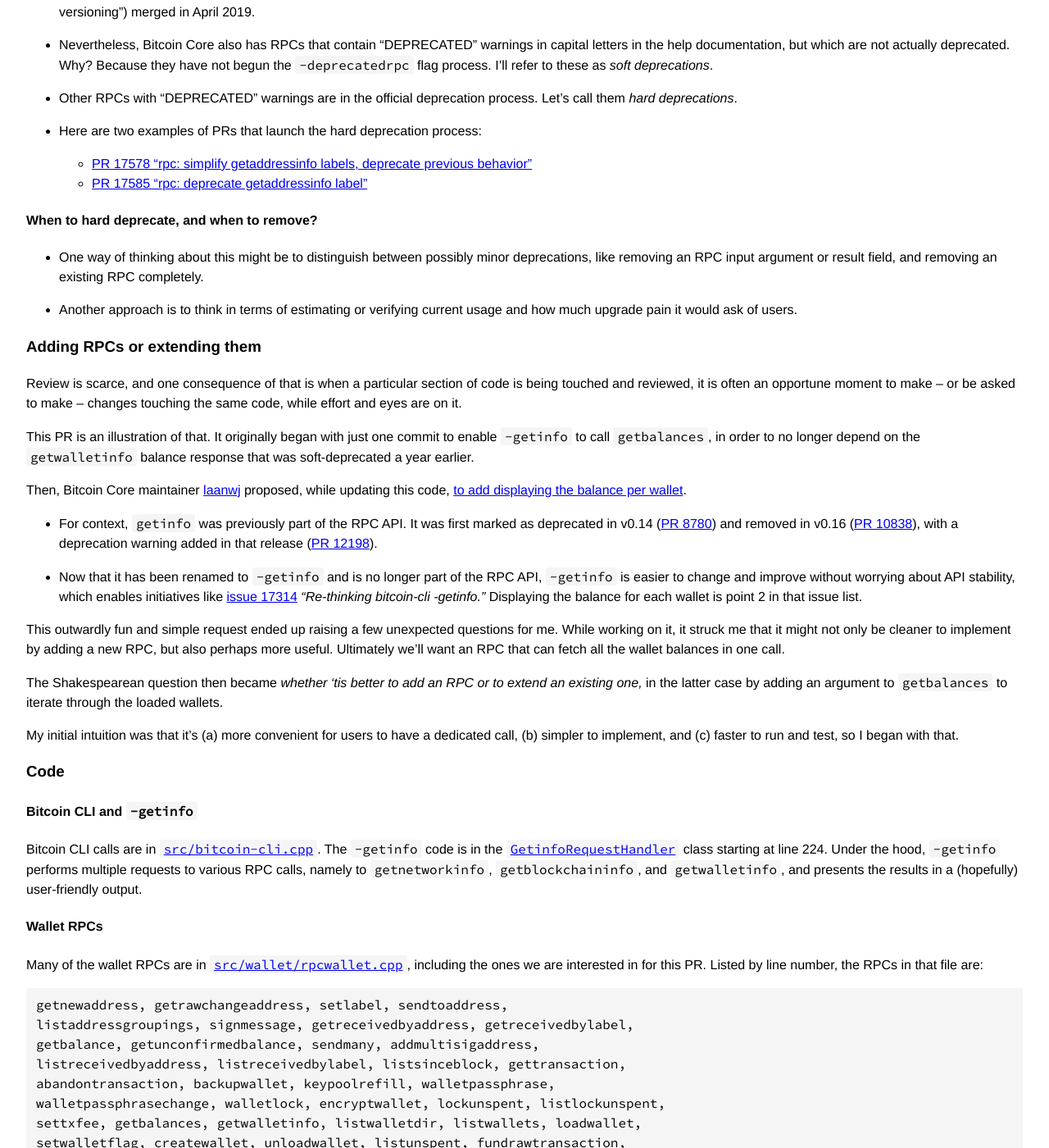
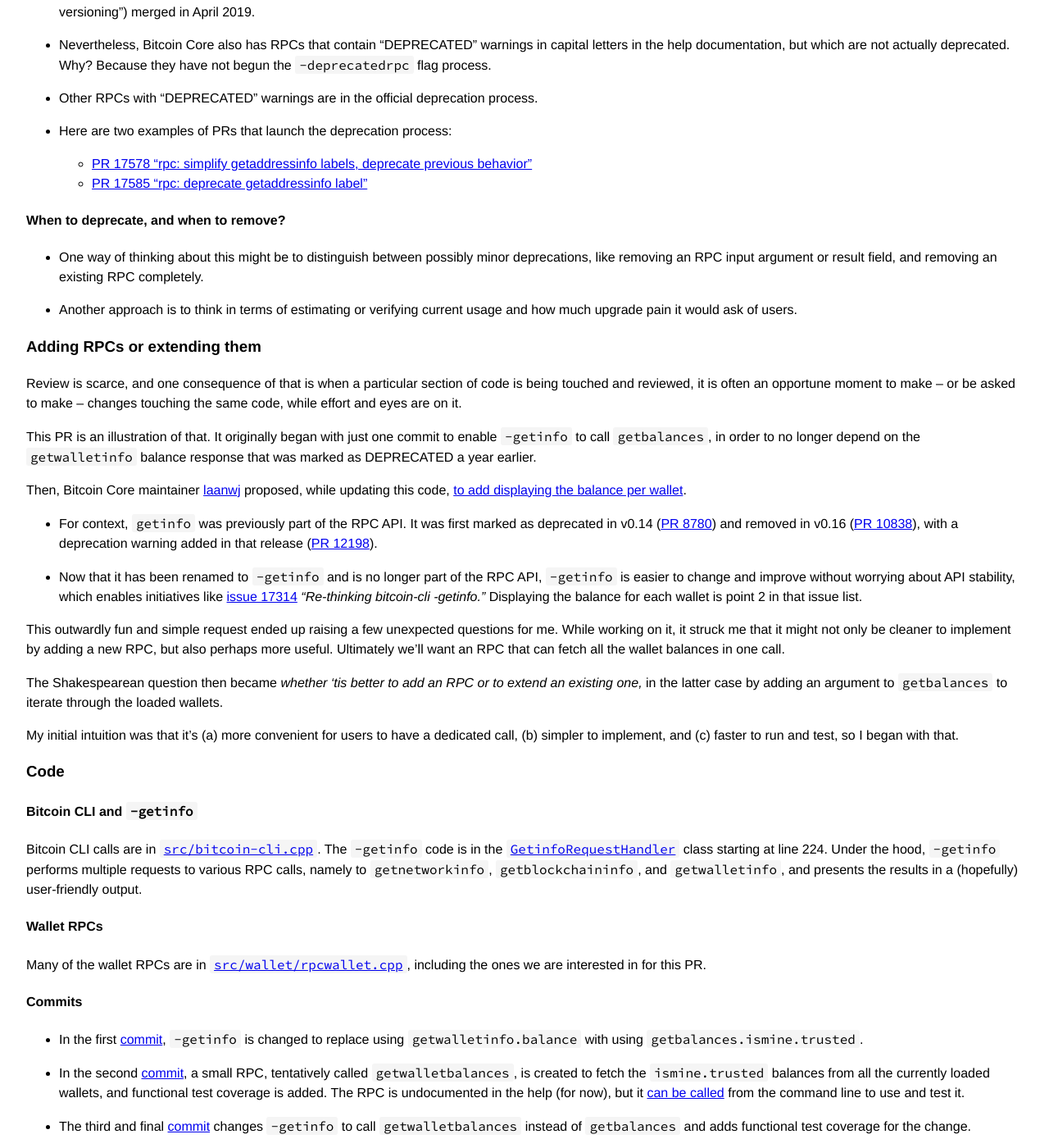
Before and after one commit to bitcoin-core-review-club/website, a Jekyll site: the page built from _posts/2020-04-08-#18453.md, in a window 1280 px wide and 1400 px high, scrolled down 1033 px. Shown: the whole window at 82% size. Built offline with Jekyll 4.4.1, drawn with Linux system fonts in a browser that asks for light colours; some of the changed text lies outside the part shown.

Commit message:
Minor changes to n18453 (#172)

````diff
--- a/_posts/2020-04-08-#18453.md
+++ b/_posts/2020-04-08-#18453.md
@@ -51,7 +51,7 @@
 
 ### Bitcoin Core deprecation process
 
-#### Soft versus hard deprecation
+#### -deprecatedrpc and DEPRECATED comments
 
 - Officially, RPC API deprecations in Bitcoin Core now follow the process
   described in
@@ -63,18 +63,18 @@
 - Nevertheless, Bitcoin Core also has RPCs that contain "DEPRECATED" warnings in
 capital letters in the help documentation, but which are not actually
 deprecated. Why? Because they have not begun the `-deprecatedrpc` flag
-process. I'll refer to these as *soft deprecations*.
+process.
 
 - Other RPCs with "DEPRECATED" warnings are in the official deprecation
-  process. Let's call them *hard deprecations*.
+  process.
 
-- Here are two examples of PRs that launch the hard deprecation process:
+- Here are two examples of PRs that launch the deprecation process:
   - [PR 17578 "rpc: simplify getaddressinfo labels, deprecate previous
 behavior"](https://github.com/bitcoin/bitcoin/pull/17578)
   - [PR 17585 "rpc: deprecate getaddressinfo
 label"](https://github.com/bitcoin/bitcoin/pull/17585)
 
-#### When to hard deprecate, and when to remove?
+#### When to deprecate, and when to remove?
 
 - One way of thinking about this might be to distinguish between possibly minor
 deprecations, like removing an RPC input argument or result field, and removing
@@ -92,7 +92,7 @@
 
 This PR is an illustration of that. It originally began with just one commit to
 enable `-getinfo` to call `getbalances`, in order to no longer depend on the
-`getwalletinfo` balance response that was soft-deprecated a year earlier.
+`getwalletinfo` balance response that was marked as DEPRECATED a year earlier.
 
 Then, Bitcoin Core maintainer [laanwj](https://github.com/laanwj) proposed,
 while updating this code, [to add displaying the balance per
@@ -143,26 +143,13 @@
 
 Many of the wallet RPCs are in
 [`src/wallet/rpcwallet.cpp`](https://github.com/bitcoin/bitcoin/blob/master/src/wallet/rpcwallet.cpp),
-including the ones we are interested in for this PR. Listed by line number, the
-RPCs in that file are:
-
-```code
-getnewaddress, getrawchangeaddress, setlabel, sendtoaddress,
-listaddressgroupings, signmessage, getreceivedbyaddress, getreceivedbylabel,
-getbalance, getunconfirmedbalance, sendmany, addmultisigaddress,
-listreceivedbyaddress, listreceivedbylabel, listsinceblock, gettransaction,
-abandontransaction, backupwallet, keypoolrefill, walletpassphrase,
-walletpassphrasechange, walletlock, encryptwallet, lockunspent, listlockunspent,
-settxfee, getbalances, getwalletinfo, listwalletdir, listwallets, loadwallet,
-setwalletflag, createwallet, unloadwallet, listunspent, fundrawtransaction,
-bumpfee, getaddressesbylabel, listlabels
-```
+including the ones we are interested in for this PR.
 
 #### Commits
 
 - In the first
 [commit](https://github.com/bitcoin/bitcoin/pull/18453/commits/ea139c6af3bcda55fa7d50d20c731e71940271d0),
-`-getinfo` is changed to replace depending on the soft-deprecated
+`-getinfo` is changed to replace using
 `getwalletinfo.balance` with using `getbalances.ismine.trusted`.
 
 - In the second
````
